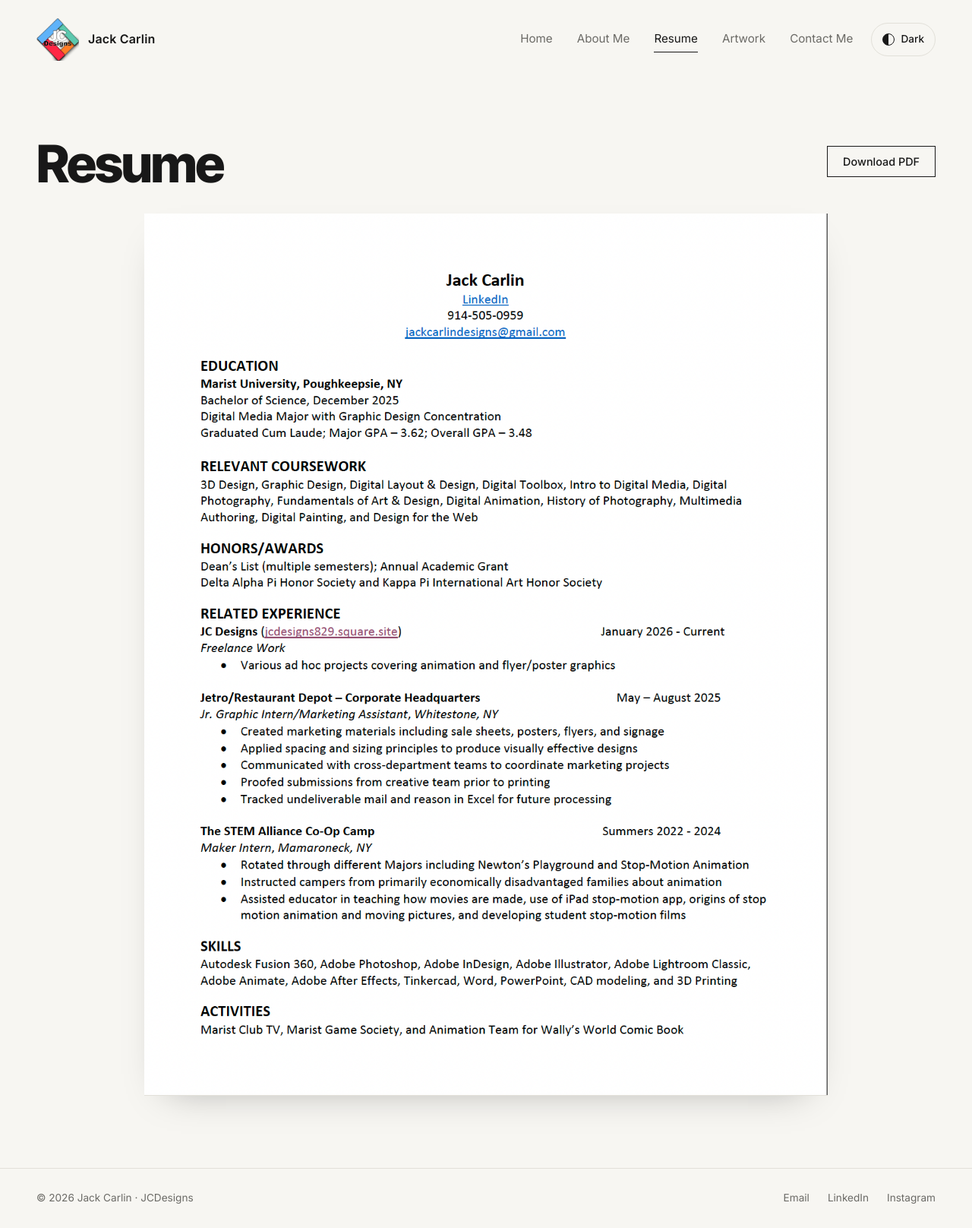
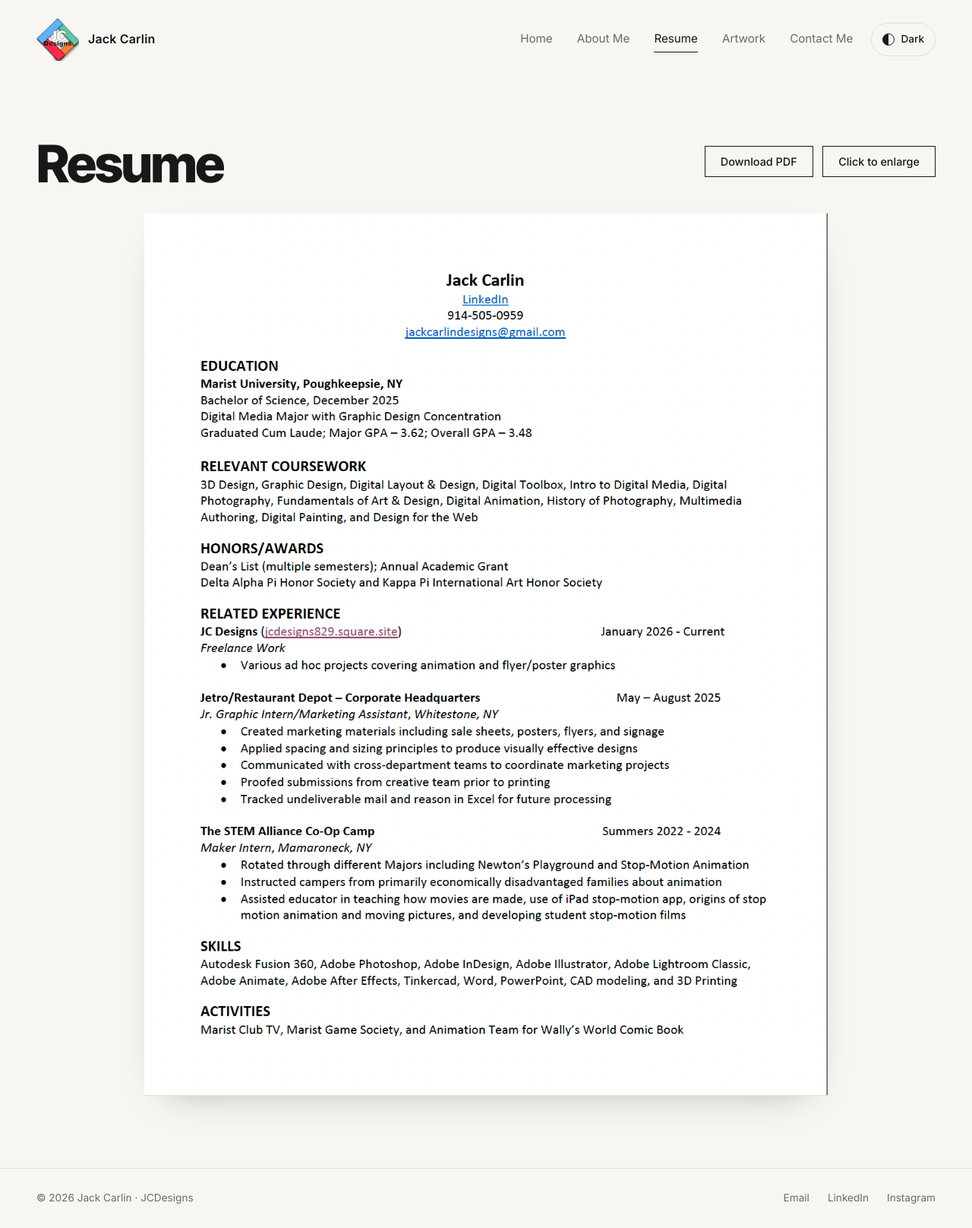
Before and after one commit to jcdesigns829/jcdesigns829.github.io, a Jekyll site: the page built from resume.html, in a window 1280 px wide. Shown: the whole page at 76% size. Built offline with Jekyll 4.4.1, drawn with Linux system fonts in a browser that asks for light colours.

Commit message:
Add click-to-enlarge viewer for the resume image
Co-Authored-By: Claude Opus 5.5 <noreply@anthropic.com>

```diff
--- a/css/styles.css
+++ b/css/styles.css
@@ -189,6 +189,15 @@ main {
 /* Resume */
 .resume { width: 100%; max-width: 900px; margin: 0 auto; background: #fff; box-shadow: 0 1px 0 var(--line), 0 20px 50px -30px rgba(0,0,0,.35); }
 
+#resume-img { cursor: zoom-in; }
+.button { background: transparent; cursor: pointer; }
+.page-head .button + .button { margin-left: 8px; }
+.resume-viewer { border: 0; padding: 0; background: #fff; width: 100vw; height: 100vh; max-width: none; max-height: none; overflow: auto; text-align: center; }
+.resume-viewer::backdrop { background: rgba(0,0,0,.8); }
+.resume-viewer img { display: block; margin: 0 auto; height: 100vh; width: auto; max-width: 100%; object-fit: contain; cursor: zoom-in; }
+.resume-viewer.zoomed img { height: auto; width: 100%; max-width: 1240px; cursor: zoom-out; }
+.resume-close { position: fixed; top: 16px; right: 16px; z-index: 1; background: #fff; }
+
 /* Contact */
 .contact { padding: clamp(48px, 10vw, 128px) 0; max-width: 40rem; }
 .contact p { font-size: 1.1rem; color: var(--muted); }
--- a/resume.html
+++ b/resume.html
@@ -4,6 +4,23 @@ title: Resume
 ---
 <header class="page-head">
   <h1>Resume</h1>
-  <p><a class="button" href="{{ '/images/Jack-Carlin-Resume.pdf' | relative_url }}" download="Jack-Carlin-Resume.pdf">Download PDF</a></p>
+  <p><a class="button" href="{{ '/images/Jack-Carlin-Resume.pdf' | relative_url }}" download="Jack-Carlin-Resume.pdf">Download PDF</a>
+  <button type="button" class="button" id="enlarge">Click to enlarge</button></p>
 </header>
-<img class="resume" src="{{ '/images/resume.png' | relative_url }}" alt="Jack Carlin's resume" width="1240" height="1598">
+<img class="resume" id="resume-img"  src="{{ '/images/resume.png' | relative_url }}" alt="Jack Carlin's resume" width="1240" height="1598">
+<dialog class="resume-viewer" id="resume-viewer" aria-label="Enlarged resume">
+  <button type="button" class="button resume-close" id="resume-close">Close</button>
+  <img src="{{ '/images/resume.png' | relative_url }}" alt="Jack Carlin's resume, enlarged" width="1240" height="1598">
+</dialog>
+<script>
+(function () {
+  var d = document.getElementById('resume-viewer');
+  if (!d || !d.showModal) return;
+  function open() { d.classList.remove('zoomed'); d.showModal(); }
+  document.getElementById('enlarge').addEventListener('click', open);
+  document.getElementById('resume-img').addEventListener('click', open);
+  document.getElementById('resume-close').addEventListener('click', function () { d.close(); });
+  d.querySelector('img').addEventListener('click', function () { d.classList.toggle('zoomed'); });
+  d.addEventListener('click', function (e) { if (e.target === d) d.close(); });
+})();
+</script>
```
